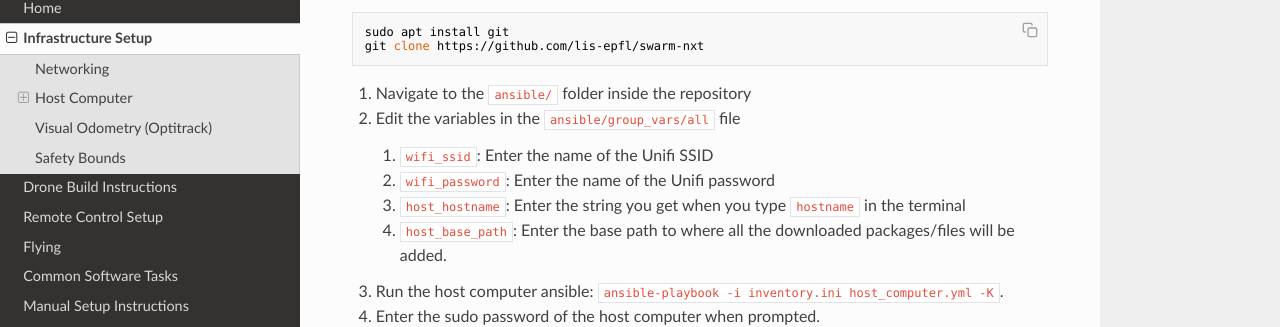
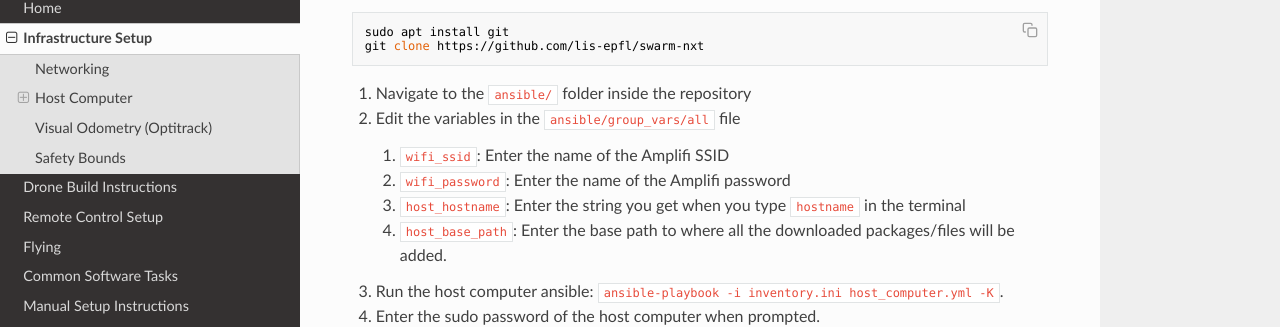
Before and after one commit to lis-epfl/swarm-nxt, an MkDocs documentation site: the page built from docs/infra-setup.md, in a window 1280 px wide and 900 px high, scrolled down 1054 px. Shown: the part 112-439 px from the top of the window. Built offline with MkDocs 1.6.1, drawn with Linux system fonts in a browser that asks for light colours; nearby versions of some CDN libraries.

Commit message:
update docs with image

````diff
--- a/docs/infra-setup.md
+++ b/docs/infra-setup.md
@@ -45,8 +45,8 @@ git clone https://github.com/lis-epfl/swarm-nxt
 ```
 1. Navigate to the `ansible/` folder inside the repository
 2. Edit the variables in the `ansible/group_vars/all` file
-    1. `wifi_ssid`: Enter the name of the Unifi SSID
-    2. `wifi_password`: Enter the name of the Unifi password
+    1. `wifi_ssid`: Enter the name of the Amplifi SSID
+    2. `wifi_password`: Enter the name of the Amplifi password
     3. `host_hostname`: Enter the string you get when you type `hostname` in the terminal
     4. `host_base_path`: Enter the base path to where all the downloaded packages/files will be added.
 3. Run the host computer ansible: `ansible-playbook -i inventory.ini host_computer.yml -K`.
````
Also changed, not shown: docs/index.md (+2 -0 lines).
